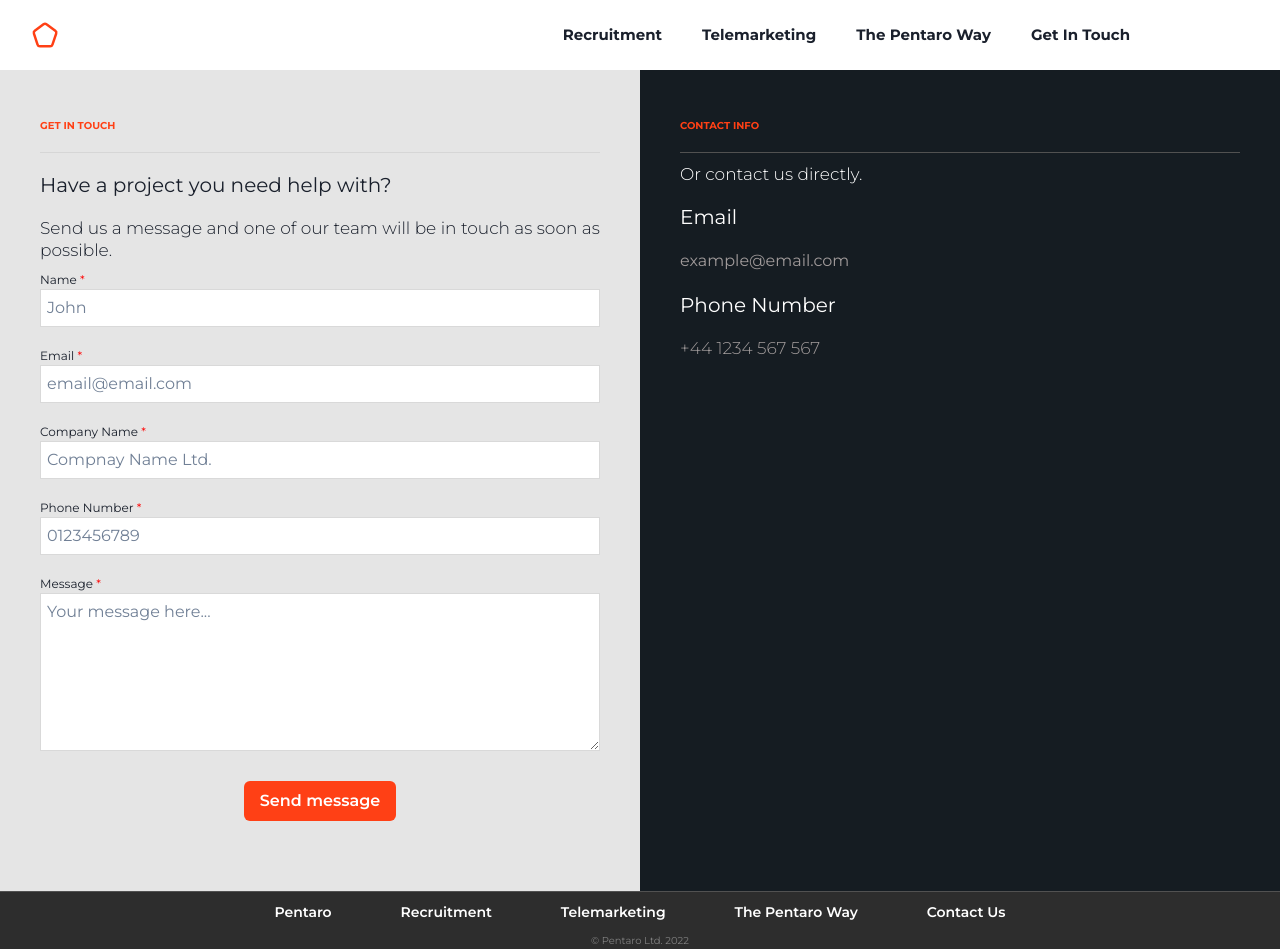
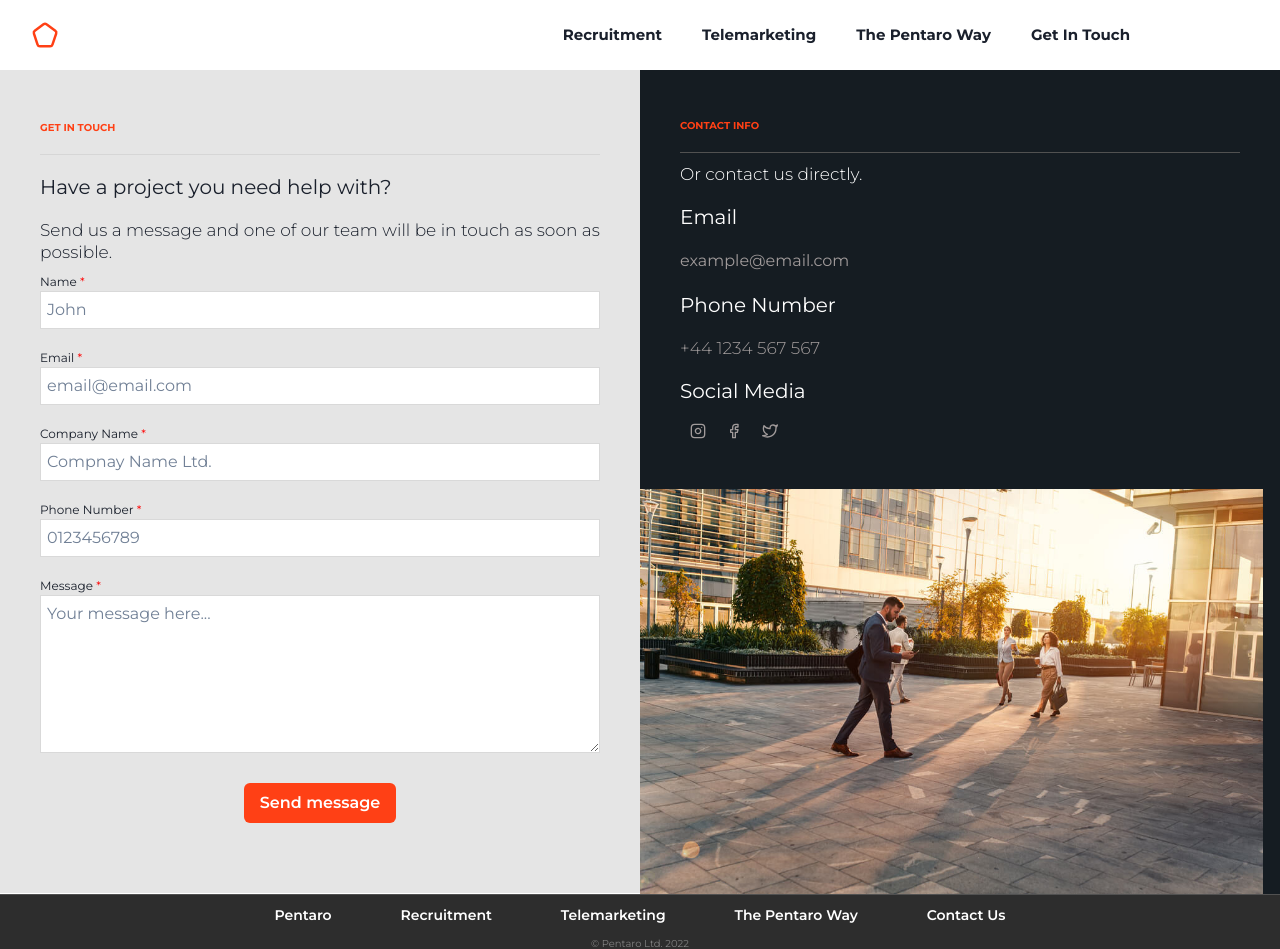
Before and after one commit to jvickers123/pentaro-site, a React (Create React App) app: page /getintouch in a window 1280 px wide. Shown: the top 949 px of the page. Built offline with nearby package versions, Linux system fonts and the light colour scheme.

Commit message:
finished basic site

```diff
--- a/src/components/Contact.js
+++ b/src/components/Contact.js
@@ -3,6 +3,12 @@ import axios from 'axios'
 
 // CHAKRA STYLING
 import { Button, useToast } from '@chakra-ui/react'
+
+// IMAGES
+import outside from '../assets/outside.jpg'
+
+// ICONS
+import { FiInstagram, FiTwitter, FiFacebook } from 'react-icons/fi'
 
 
 const Contact = () => {
@@ -139,7 +145,19 @@ const Contact = () => {
 
           <p className='phone-num'>+44 1234 567 567</p>
 
+          <h3>Social Media</h3>
 
+          <div className='socials'>
+            <a href='www.instagram.co.uk' target='_blank'><FiInstagram /></a>
+            <a href='www.facebook.co.uk' target='_blank'><FiFacebook /></a>
+            <a href='www.twitter.co.uk' target='_blank'><FiTwitter /></a>
+
+          </div>
+
+          <img
+            src={outside}
+            alt='people outside an office'
+          />
 
       </div>
 
--- a/src/styles/components/contact.scss
+++ b/src/styles/components/contact.scss
@@ -46,9 +46,17 @@
   }
 
   .dark-section-container.contact-details {
-    padding-bottom: 50px;
     a, .phone-num {
       color: #a19b9b;
+    }
+    .socials {
+      display: flex;
+      a {
+        margin: 0 10px;
+        &:hover {
+          color: #e4dada;
+        }
+      }
     }
   }
 
@@ -60,11 +68,15 @@
         width: 50vw;
       }
       .dark-section-container.contact-details {
-        padding: 70px 40px;
+        padding-top: 70px;
         display: block;
         height: inherit;
         width: 50vw;
         align-self: stretch;
+        img {
+          height: 405px;
+          bottom: 0;
+        }
       }
     }
 
```
Also changed, not shown: src/assets/outside.jpg (added).
